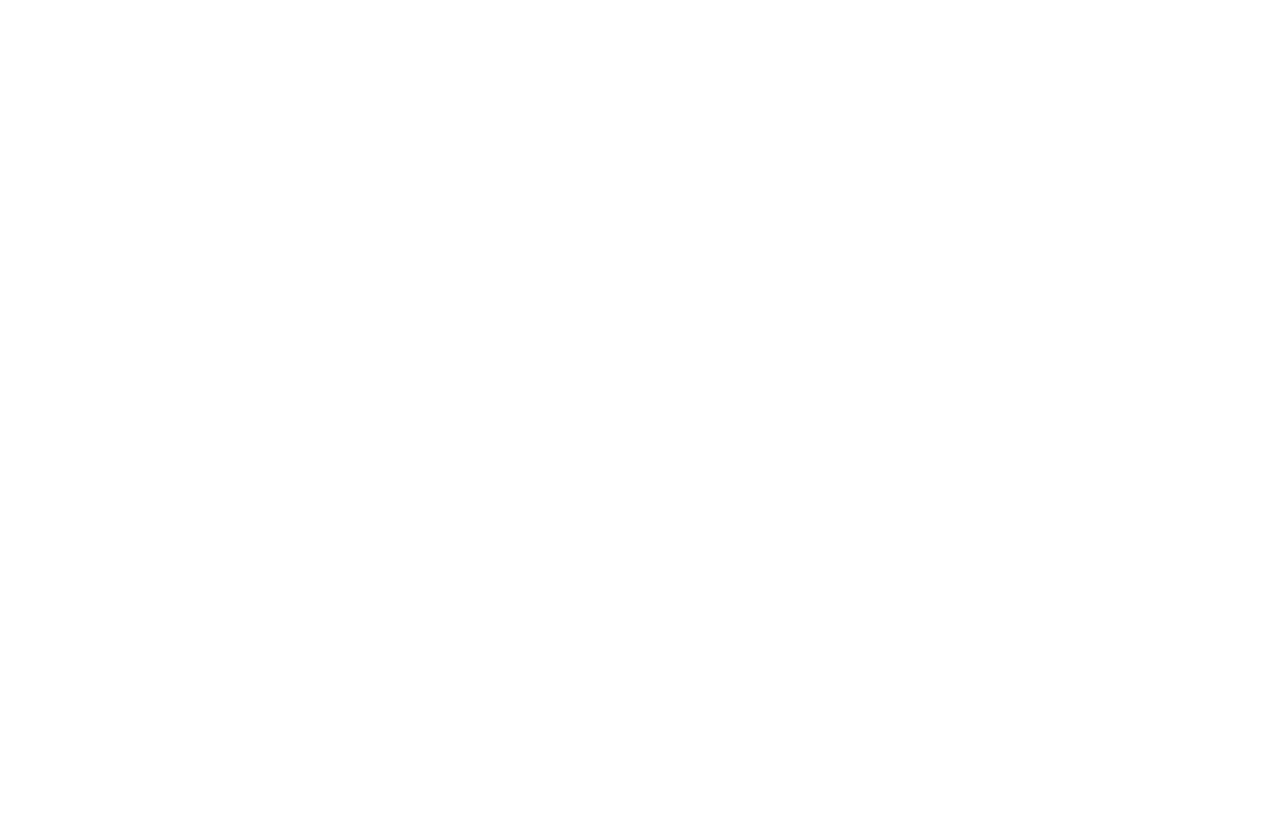
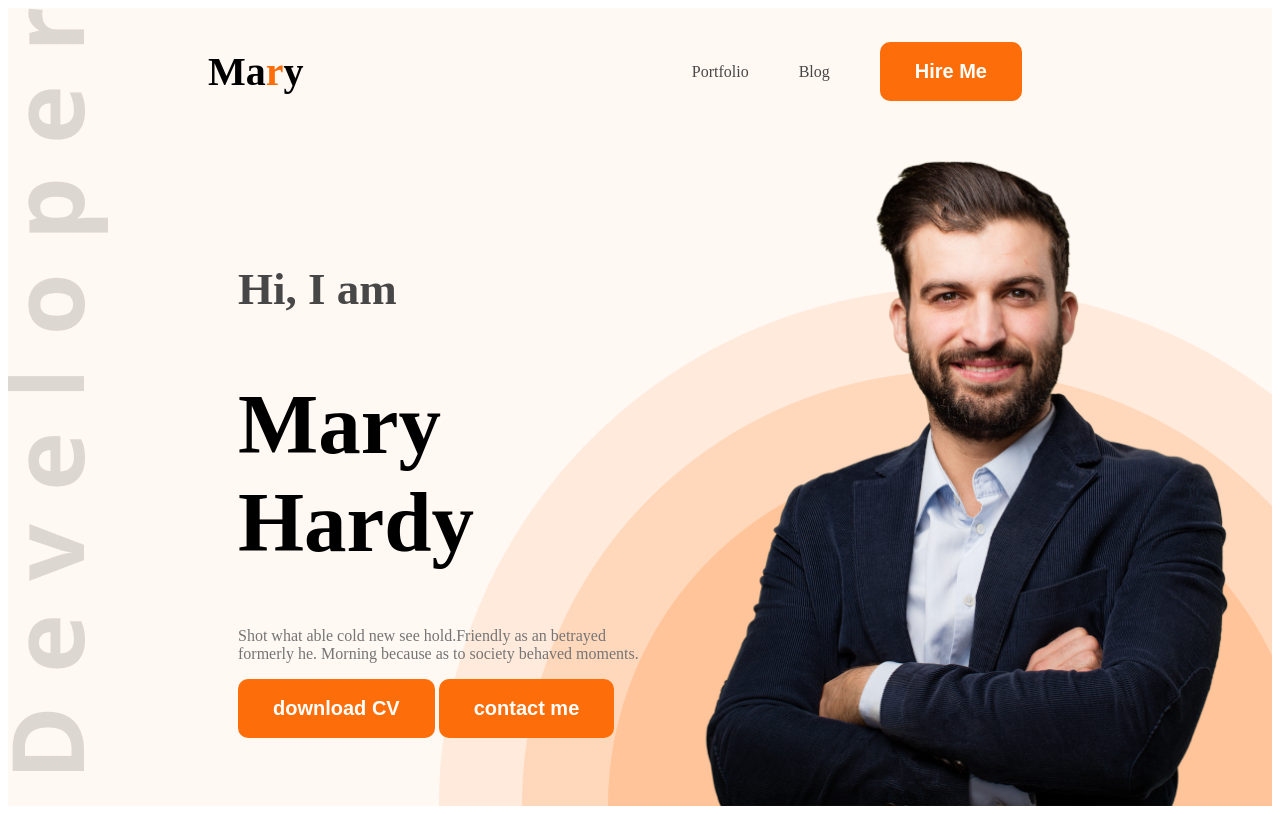
Before and after one commit to ekram-haque/web-profolio, a plain HTML site: page index.html in a window 1280 px wide. Drawn offline with Linux system fonts and the light colour scheme.

Commit message:
added banner section

```diff
--- a/index.html
+++ b/index.html
@@ -1,21 +1,50 @@
 <!DOCTYPE html>
 <html lang="en">
-<head>
-    <meta charset="UTF-8">
-    <meta name="viewport" content="width=device-width, initial-scale=1.0">
+  <head>
+    <meta charset="UTF-8" />
+    <meta name="viewport" content="width=device-width, initial-scale=1.0" />
     <title>web developer portfolio</title>
-    <link rel="stylesheet" href="./styles/style.css">
-</head>
-<body>
-    <header>
 
+    <link rel="preconnect" href="https://fonts.googleapis.com" />
+    <link rel="preconnect" href="https://fonts.gstatic.com" crossorigin />
+    <link
+      href="https://fonts.googleapis.com/css2?family=Open+Sans:ital,wght@0,300..800;1,300..800&display=swap"
+      rel="stylesheet"
+    />
+
+    <link rel="stylesheet" href="./styles/style.css" />
+  </head>
+  <body open-sans-normal>
+    <header class="header secendary-bg">
+      <nav>
+        <h3 class="nav-title">Ma<span class="text-primary">r</span>y</h3>
+        <ul>
+          <li><a class="dark-2" href="">Portfolio</a></li>
+          <li><a class="dark-2" href="">Blog</a></li>
+          <li>
+            <a href=""><button class="btn-primary">Hire Me</button></a>
+          </li>
+        </ul>
+      </nav>
+
+      <div class="banner">
+        <div class="banner-content">
+
+          <h4 class="banner-greeting dark-2">Hi, I am</h4>
+          <h1 class="banner-title">Mary Hardy</h1>
+          <p class="banner-des dark-3">
+            Shot what able cold new see hold.Friendly as an betrayed formerly
+            he. Morning because as to society behaved moments.
+          </p>
+          <button class="btn-primary">download CV</button>
+          <button class="btn-primary">contact me</button>
+        </div>
+
+        <img class="banner-profile-img" src="./images/hardy.png" alt="">
+
+      </div>
     </header>
-    <main>
-
-    </main>
-    <footer>
-
-    </footer>
-
-</body>
+    <main></main>
+    <footer></footer>
+  </body>
 </html>
--- a/styles/style.css
+++ b/styles/style.css
@@ -0,0 +1,92 @@
+
+.open-sans-normal {
+  font-family: "Open Sans", sans-serif;
+  font-optical-sizing: auto;
+  font-style: normal;
+  font-variation-settings:
+    "wdth" 100;
+}
+
+/* shared styles */
+
+.text-primary{
+    color: #FD6E0A;
+}
+.dark-2{
+    color: #474747;
+}
+.dark-3{
+    color: #757575;
+}
+.btn-primary{
+    background-color: #FD6E0A;
+    color: white;
+    padding: 18px 35px;
+    border: none;
+    border-radius: 10px;
+    font-size: 20px;
+    font-weight: bold;
+}
+.secendary-bg{
+    background-color: #FFF8F3;
+}
+
+/* header */
+.header{
+    background-image: url(../images/developer.png), url(../images/header_bg.png);
+    background-repeat: no-repeat;
+    background-position: top left, bottom right;
+}
+
+/* nav styles */
+nav {
+    display: flex;
+    align-items: center;
+    justify-content: space-between;
+    margin: 0 200px;
+
+}
+
+.nav-title{
+    font-size: 40px;
+    font-weight: 800;
+}
+nav ul{
+    display: flex;
+    align-items: center;
+}
+
+nav ul li{
+    list-style: none;
+    margin-right: 50px ;
+}
+
+nav li a {
+    text-decoration: none;
+}
+
+/* banner styles */
+.banner{
+    display: flex;
+    justify-content: space-between;
+    align-items: center;
+    margin: 0 35px 0 230px;
+}
+.banner-content{
+    max-width: 580px;
+
+}
+.banner-greeting{
+    font-size: 45px;
+    font-weight: 600;
+}
+
+.banner-title{
+    font-size: 85px;
+    font-weight: bold;
+
+}
+
+.banner-profile-img{
+    width:580px ;
+}
```
